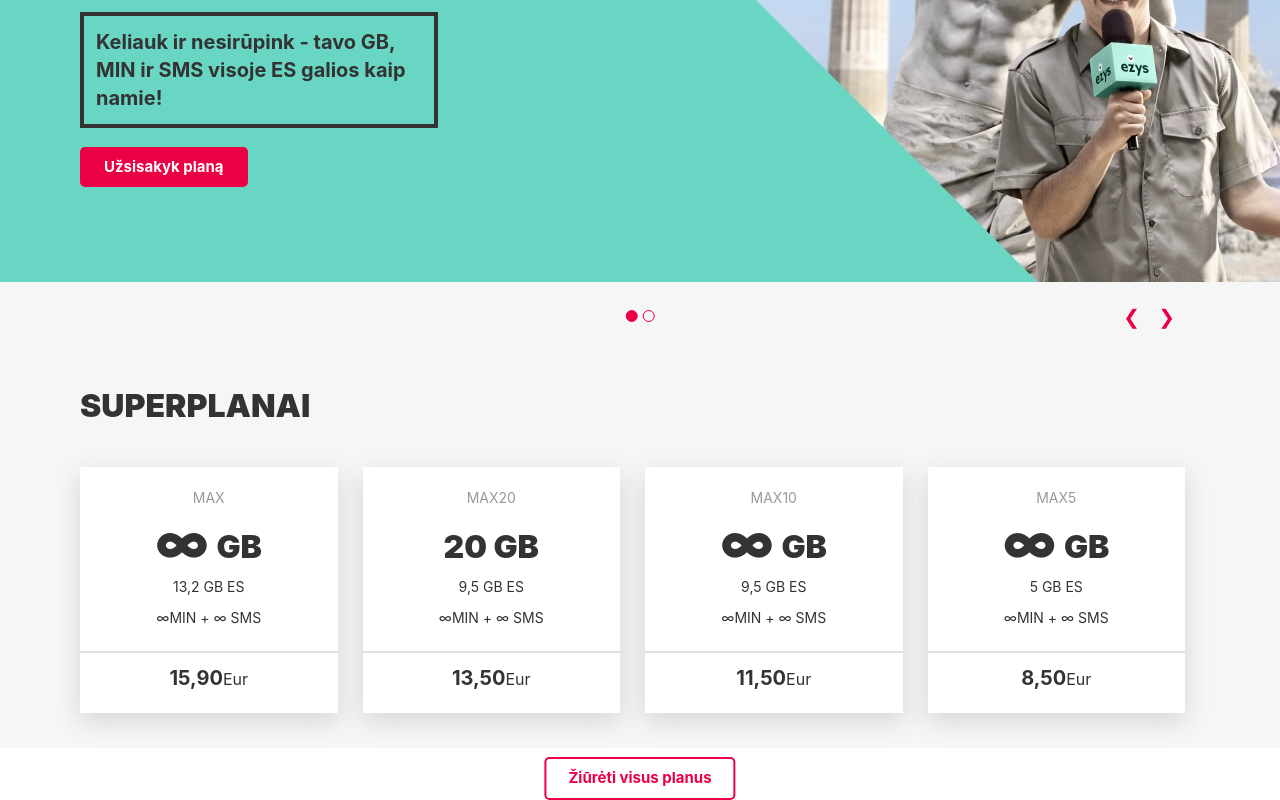
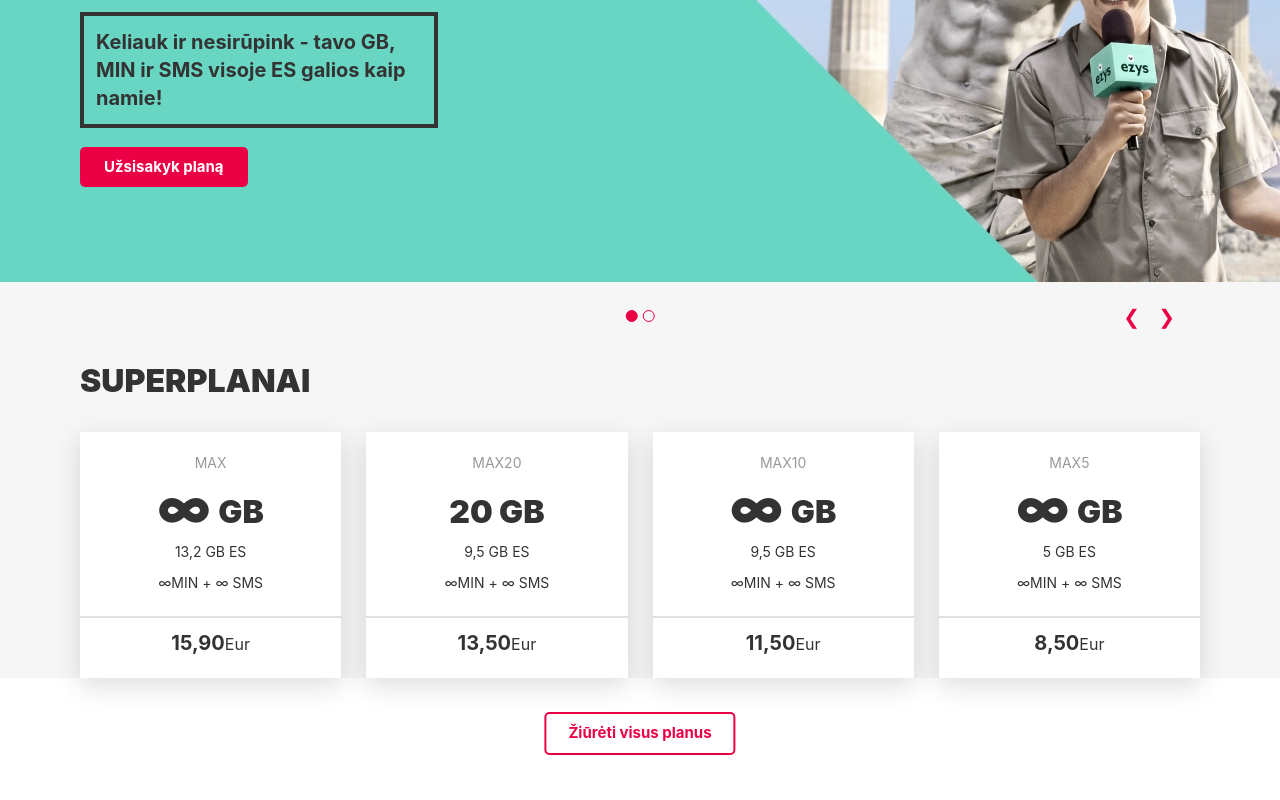
Before and after one commit to JustEdga/praktika-16-ezys, a website: page index.html in a window 1280 px wide. Shown: the part 350-1150 px from the top of the page. After the commit the page ends 1105 px from the top, so only its background shows below. Drawn offline with Linux system fonts and the light colour scheme.

Commit message:
Style update

```diff
--- a/style.css
+++ b/style.css
@@ -217,12 +217,15 @@
 
 .superplanai {
     display: flex;
+    justify-content: center;
+    gap: 25px;
     margin-top: 150px;
     position: relative;
 }
 .superplanai > h3 {
     position: absolute;
-    top: -50px;
+    top: -75px;
+    left: 0;
     font-size: 32px;
     font-weight: 900;
     color: #333;
@@ -230,8 +233,7 @@
 
 .first-column, .second-column, .third-column, .forth-column {
     width: 25%;
-    padding: 35px 15px 35px 0;
-    margin-left: 10px;
+
 }
 .first-column {
     margin-left: 0;
@@ -296,7 +298,7 @@
 
 .superplanai-btn {
     position: absolute;
-    top: 325px;
+    top: 280px;
     left: 50%;
     transform: translateX(-50%);
     text-decoration: none;
```
